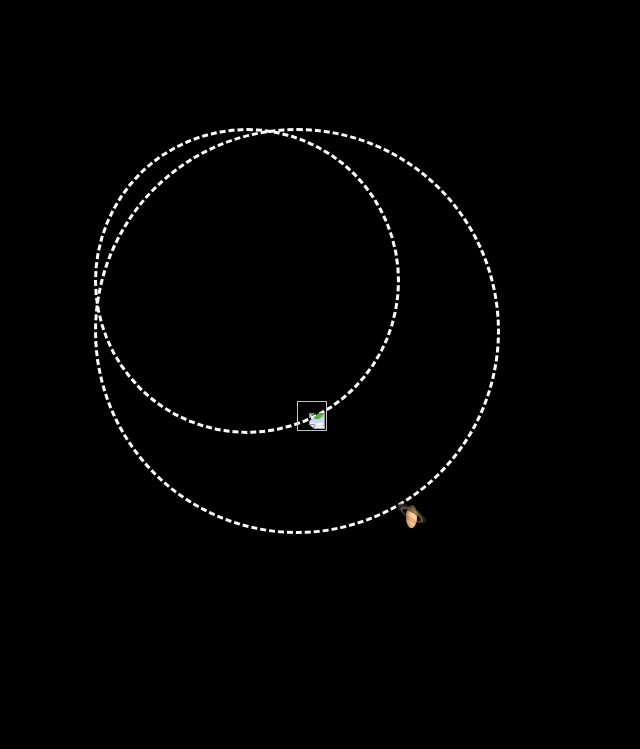
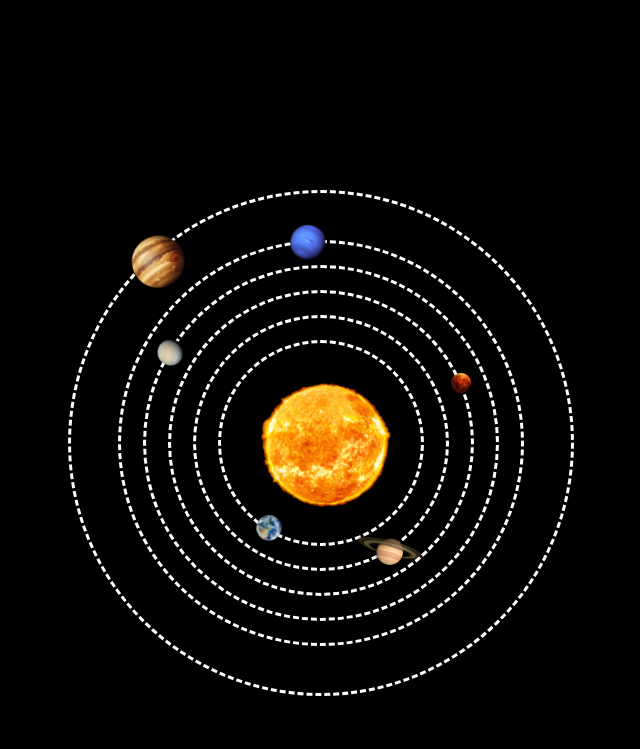
Before and after one commit to atifbabayev/solar, a plain HTML site: page index.html in a window 1280 px wide. Shown: the whole page, without its empty margins (364-1004 px from the left). Drawn offline with Linux system fonts and the light colour scheme.

Commit message:
update task

```diff
--- a/index.html
+++ b/index.html
@@ -4,19 +4,42 @@
     <meta charset="UTF-8">
     <meta name="viewport" content="width=device-width, initial-scale=1.0">
     <link rel="stylesheet" href="./src/style.css">
-    <title>Document</title>
+    <title>Solar</title>
 </head>
-<body>
+<body><img src="./src/assets/sun.png" class="sun">
     <div class="container">
+
         <div class="orbit">
-            <div class="orbit-earth">
+           <div class="orbit-earth">
                <img src="./src/assets/earth.png" alt="">
            </div>
         </div>
         <div class="orbit">
             <div class="orbit-saturn">
-               <img src="./src/assets/saturn.png" alt="">
-           </div>
+                <img src="./src/assets/saturn.png" alt="">
+
+            </div>
+        </div>
+        <div class="orbit">
+            <div class="orbit-venus">
+                <img src="./src/assets/venus.png" alt="">
+            </div>
+         </div>
+         <div class="orbit">
+            <div class="orbit-neptun">
+                <img src="./src/assets/neptun.png" alt="">
+            </div>
+         </div>
+         <div class="orbit">
+            <div class="orbit-jupiter">
+                <img src="./src/assets/jupiter.png" alt="">
+            </div>
+         </div>
+        <div class="orbit">
+            <div class="orbit-mars">
+                <img src="./src/assets/mars.png" alt="">
+
+            </div>
         </div>
     </div>
 </body>
--- a/src/scss/_index.scss
+++ b/src/scss/_index.scss
@@ -1,13 +1,22 @@
 
     body{
         background-color: black;
-    }
+    }.sun{
+            position: absolute;
+            height: 150px;
+            width: 150px;
+            left: 615px;
+            top:370px;
+
+        }
     .container{
         position: relative;
         height: 640px;
         max-width: 1440px;
         width:95%;
         margin: 0 auto;
+        margin-bottom:200px;
+
 
     .orbit{
         position: absolute;
@@ -18,12 +27,41 @@
         border-radius: 50%;
         border: dashed;
         border-color: white;
+
+        &:nth-child(1){
+            top: 340px;
+            left: 550px;
+        }
+        &:nth-child(2){
+            top: 315px;
+            left: 525px;
+        }
+        &:nth-child(3){
+            top: 265px;
+            left: 475px;
+        }
+        &:nth-child(4){
+            top: 240px;
+            left: 450px;
+        }
+        &:nth-child(5){
+            top: 190px;
+            left: 400px;
+        }
+        &:nth-child(6){
+            top: 290px;
+            left:500px;
+        }
+        &:nth-child(7){
+            top: 0px;
+            left: 550px;
+        }
         .orbit-earth{
             margin: 0 auto;
-            height:300px;
-            width: 300px;
+            height:200px;
+            width: 200px;
             border-radius: 50%;
-            animation: rotate 2s linear infinite;
+            animation: rotate 3s linear infinite;
             @keyframes rotate
             {
                 from {
@@ -34,15 +72,15 @@
                 }
             }
         img{
-            margin-left:70px;
-            height:30px;
-            width:30px;
+            margin-left:40px;
+            height:25px;
+            width:25px;
 
         }
     }
     .orbit-saturn{
-        height:400px;
-        width: 400px;
+        height:250px;
+        width: 250px;
         margin: 0 auto;
         border-radius: 50%;
         animation: rotate 2s linear infinite;
@@ -56,11 +94,99 @@
             }
         }
     img{
-        margin-left:70px;
-        height:30px;
-        width:30px;
+        margin-left:20px;
+        height:34px;
+        width:70px;
 
     }
     }
+    .orbit-mars{
+        margin: 0 auto;
+        height:300px;
+        width: 300px;
+        border-radius: 50%;
+        animation: rotate 4s linear infinite;
+        @keyframes rotate
+        {
+            from {
+                transform: rotate(0deg);
+            }
+            to {
+                transform: rotate(360deg);
+            }
+        }
+    img{
+        margin-left:80px;
+        height:20px;
+        width:20px;
+
+    }
+}
+.orbit-venus{
+    margin: 0 auto;
+    height:350px;
+    width: 350px;
+    border-radius: 50%;
+    animation: rotate 5.5s linear infinite;
+    @keyframes rotate
+    {
+        from {
+            transform: rotate(0deg);
+        }
+        to {
+            transform: rotate(360deg);
+        }
+    }
+img{
+    margin-left:80px;
+    height:35px;
+    width:35px;
+
+}
+}
+.orbit-neptun{
+    margin: 0 auto;
+    height:400px;
+    width: 400px;
+    border-radius: 50%;
+    animation: rotate 4.7s linear infinite;
+    @keyframes rotate
+    {
+        from {
+            transform: rotate(0deg);
+        }
+        to {
+            transform: rotate(360deg);
+        }
+    }
+img{
+    margin-left:90px;
+    height:40px;
+    width:40px;
+
+}
+}
+.orbit-jupiter{
+    margin: 0 auto;
+    height:500px;
+    width: 500px;
+    border-radius: 50%;
+    animation: rotate 5.2s linear infinite;
+    @keyframes rotate
+    {
+        from {
+            transform: rotate(0deg);
+        }
+        to {
+            transform: rotate(360deg);
+        }
+    }
+img{
+    margin-left:100px;
+    height:70px;
+    width:70px;
+
+}
+}
     }
     }
```
Also changed, not shown: src/assets/earth.png (added), src/assets/jupiter.png (added), src/assets/mars.png (added), src/assets/neptun.png (added), src/assets/sun.png (added), src/assets/venus.png (added), src/style.css, 1 other file.
